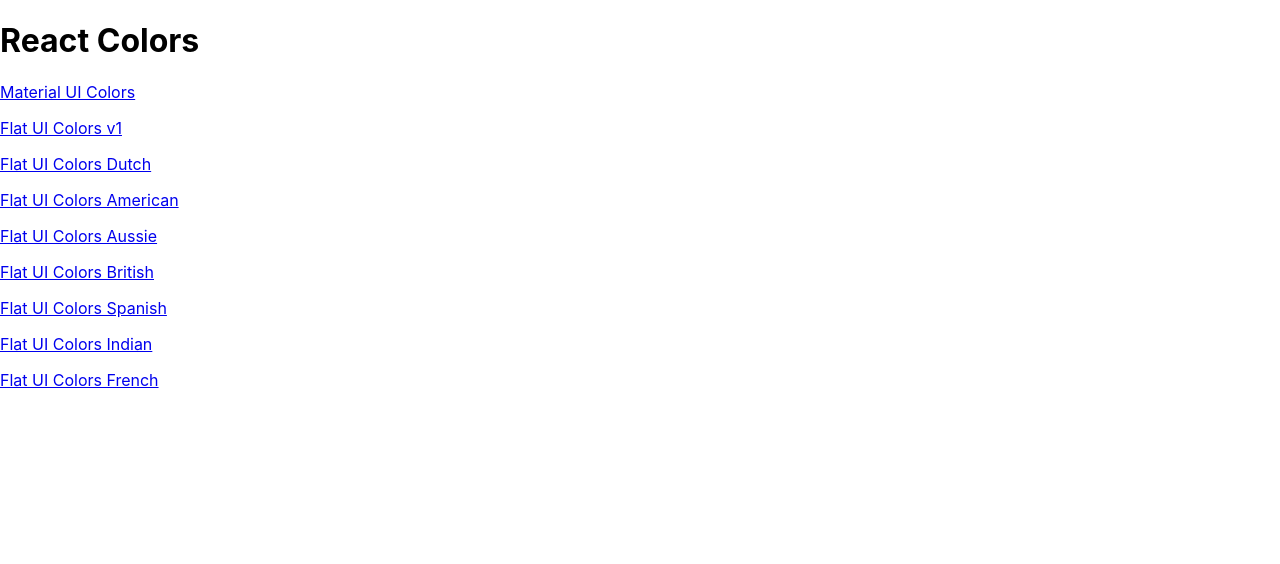
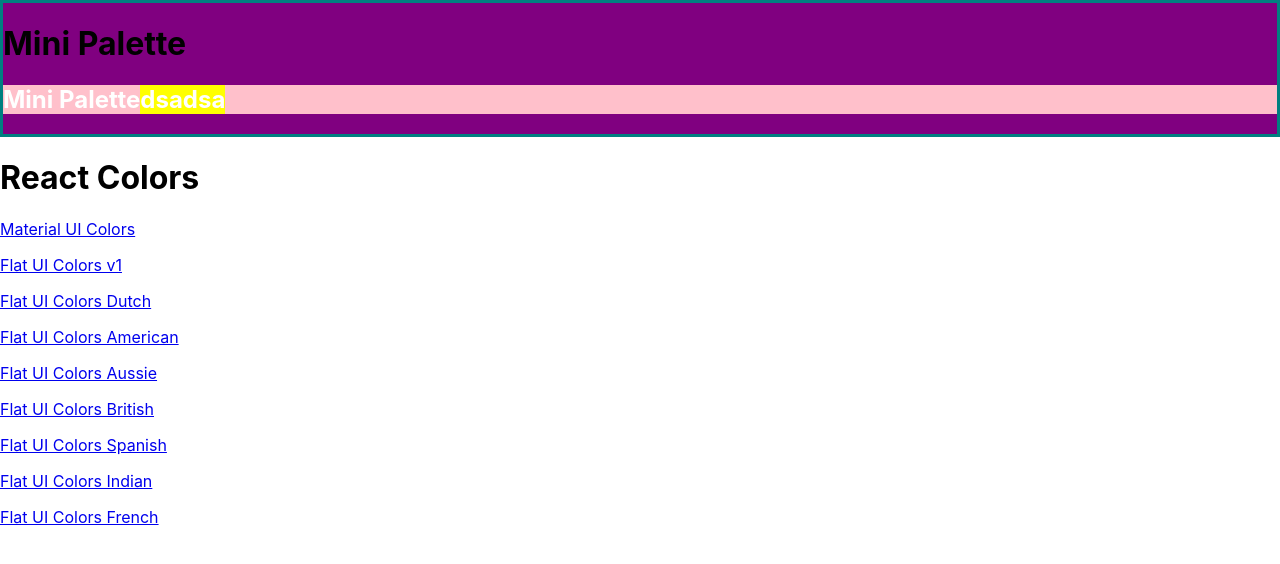
Before and after one commit to marius9648/color-app, a React (Create React App) app: page / in a window 1280 px wide. Shown: the top 564 px of the page. Built offline with nearby package versions, Linux system fonts and the light colour scheme.

Commit message:
Add withStyles with demo styles

```diff
--- /dev/null
+++ b/src/MiniPalette.js
@@ -0,0 +1,33 @@
+import React from 'react';
+import { withStyles } from '@material-ui/styles';
+
+const styles = {
+  main: {
+    backgroundColor: 'purple',
+    border: '3px solid teal',
+  },
+  secondary: {
+    backgroundColor: 'pink',
+    '& h1': {
+      color: 'white',
+      '& span': {
+        backgroundColor: 'yellow',
+      },
+    },
+  },
+};
+
+function MiniPalette(props) {
+  const { classes } = props;
+  console.log(classes);
+  return (
+    <div className={classes.main}>
+      <h1>Mini Palette</h1>
+      <section className={classes.secondary}>
+        <h1>Mini Palette<span>dsadsa</span></h1>
+      </section>
+    </div>
+  );
+}
+
+export default withStyles(styles)(MiniPalette);
--- a/src/PaletteList.js
+++ b/src/PaletteList.js
@@ -1,4 +1,5 @@
 import React, { Component } from 'react';
+import MiniPalette from './MiniPalette';
 import { Link } from 'react-router-dom';
 
 class App extends Component {
@@ -6,6 +7,7 @@
     const { palettes } = this.props;
     return (
       <div>
+        <MiniPalette />
         <h1>React Colors</h1>
         {palettes.map((palette) => (
           <p>
```
